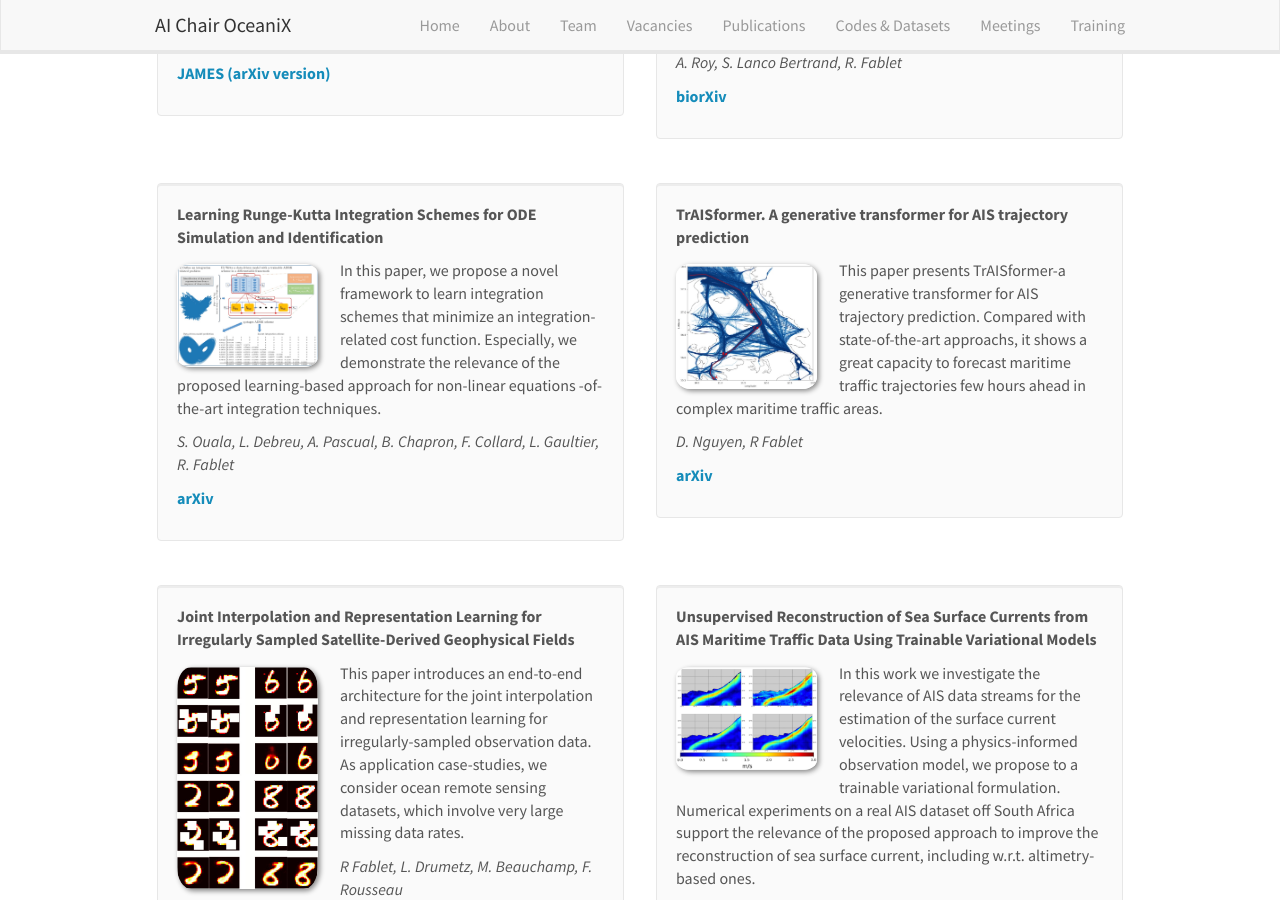
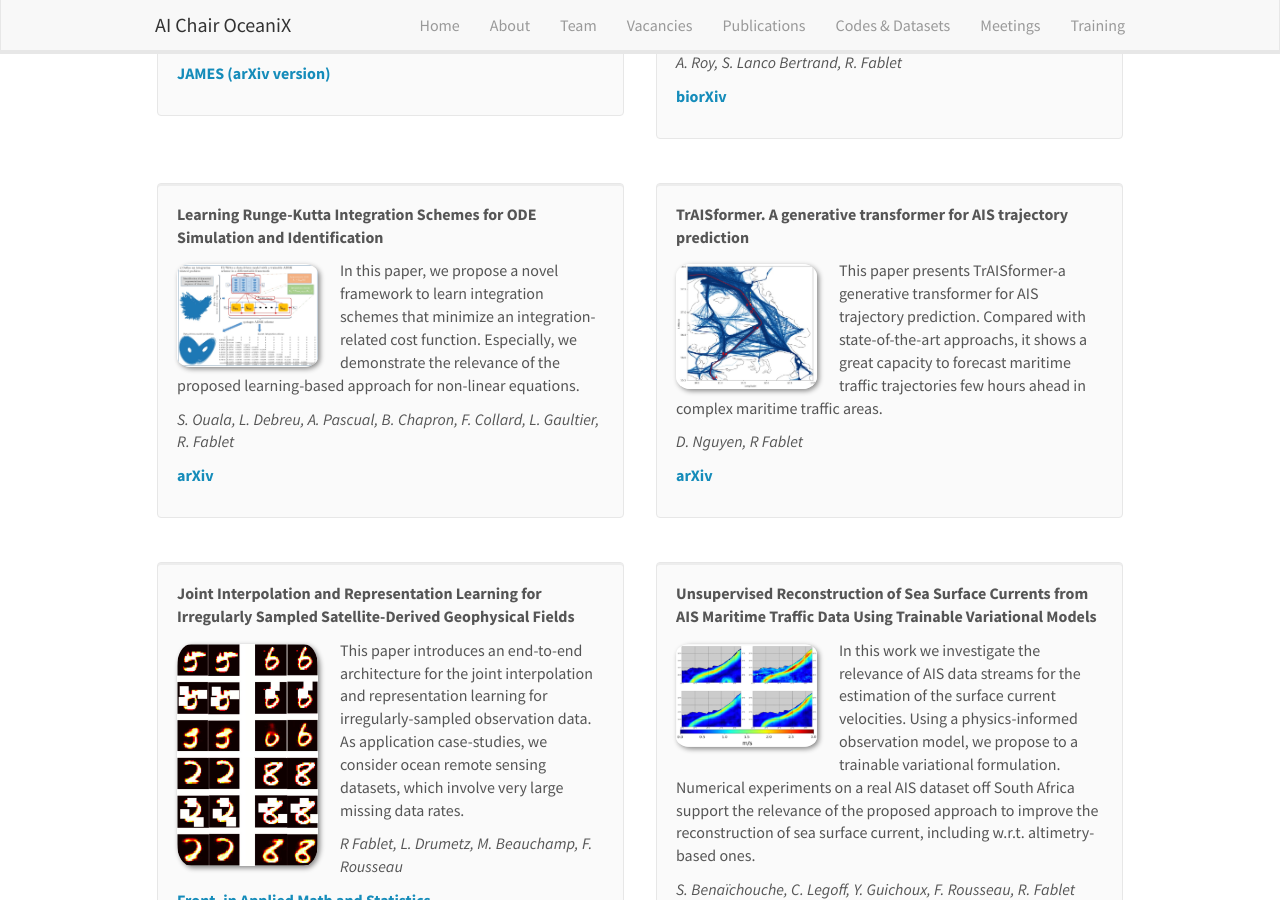
Before and after one commit to CIA-Oceanix/CIA-Oceanix.github.io, a Jekyll site: the page built from _pages/publications.md, in a window 1280 px wide and 900 px high, scrolled down 415 px. Built offline with Jekyll 4.4.1, drawn with Linux system fonts in a browser that asks for light colours; nearby versions of some CDN libraries.

Commit message:
Update publist.yml

```diff
--- a/_data/publist.yml
+++ b/_data/publist.yml
@@ -20,7 +20,7 @@
 
 - title: "Learning Runge-Kutta Integration Schemes for ODE Simulation and Identification"
   image: figADRK.jpg
-  description:  In this paper, we propose a novel framework to learn integration schemes that minimize an integration-related cost function. Especially, we demonstrate the relevance of the proposed learning-based approach for non-linear equations -of-the-art integration techniques.
+  description:  In this paper, we propose a novel framework to learn integration schemes that minimize an integration-related cost function. Especially, we demonstrate the relevance of the proposed learning-based approach for non-linear equations.
   authors: S. Ouala, L. Debreu, A. Pascual, B. Chapron, F. Collard, L. Gaultier, R. Fablet
   link:
     url: https://arxiv.org/abs/2105.04999
```
